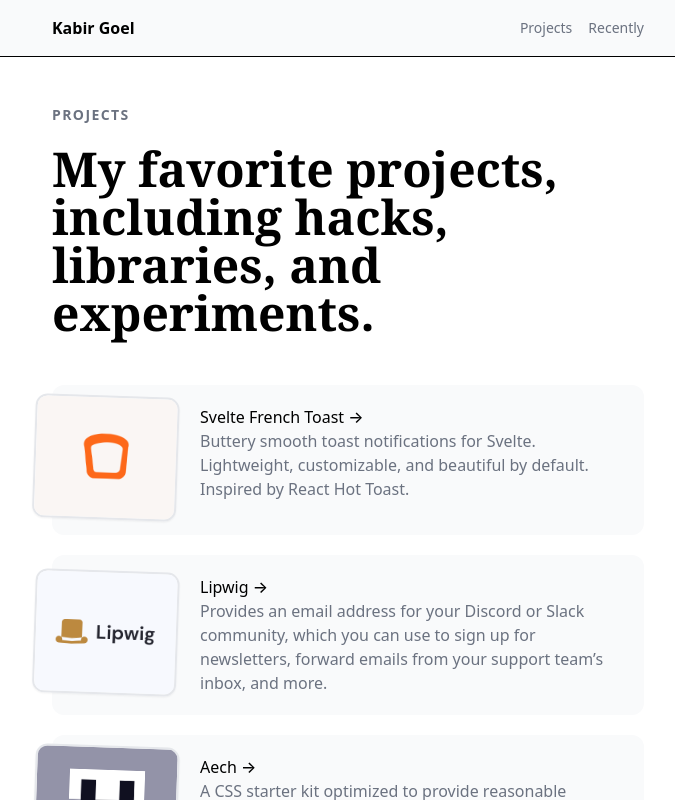
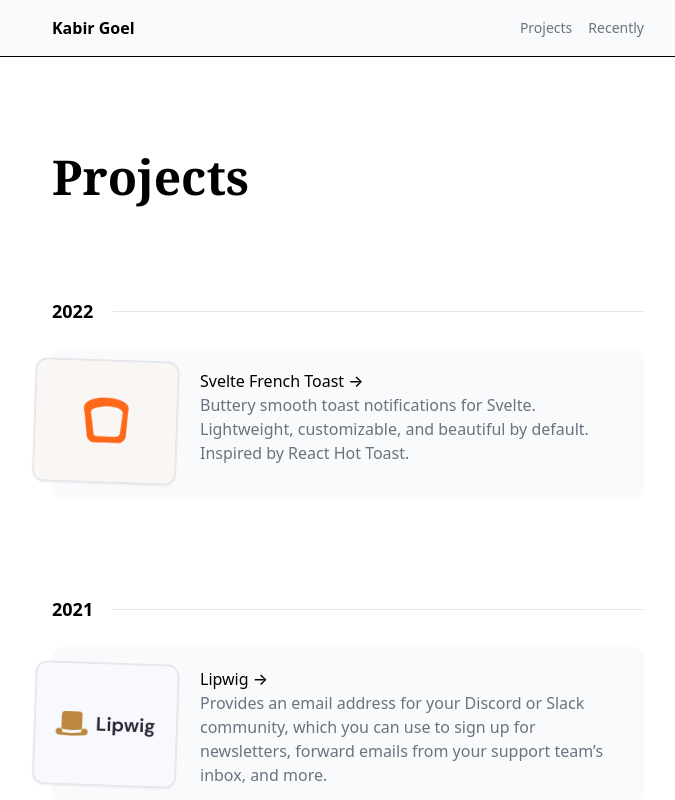
Before and after one commit to kbrgl/website, a Next.js app: page /projects in a window 1280 px wide. Shown: the top 800 px of the page, without its empty margins (292-967 px from the left). Built offline with nearby package versions, Linux system fonts and the light colour scheme; a web font is replaced by a local one.

Commit message:
Group projects by date

```diff
--- a/package.json
+++ b/package.json
@@ -15,6 +15,7 @@
     "formik": "^2.2.9",
     "framer-motion": "^6.3.6",
     "gray-matter": "^4.0.3",
+    "lodash": "^4.17.21",
     "next": "^12.1.6",
     "next-sitemap": "^2.5.28",
     "prismjs": "^1.28.0",
--- a/src/components/section-heading.js
+++ b/src/components/section-heading.js
@@ -1,3 +1,8 @@
 export default function SectionHeading({ children }) {
-  return <h2 className="text-lg font-medium">{children}</h2>;
+  return (
+    <h2 className="text-lg font-bold flex items-center space-x-5">
+      <span>{children}</span>
+      <span className="border-t flex-1" />
+    </h2>
+  );
 }
--- a/src/pages/projects.js
+++ b/src/pages/projects.js
@@ -1,29 +1,30 @@
+import _ from "lodash";
 import Layout from "../components/layout";
 import Container from "../components/container";
 import Project from "../components/project";
 import Header from "../components/header";
 import Title from "../components/title";
 import Footer from "../components/footer";
+import SectionHeading from "../components/section-heading";
 import parseDate from "../utils/parse-date";
-
 import projects from "../../content/projects.json";
 
-export default function Projects({ projects }) {
+export default function Projects({ projectsByYear, years }) {
   return (
     <Layout>
       <Header />
       <Container>
-        <p className="mt-12 mb-5 text-sm uppercase font-bold text-gray-500 tracking-widest">
-          Projects
-        </p>
-        <Title className="mb-12">
-          My favorite projects, including hacks, libraries, and experiments.
-        </Title>
-        <div className="gap-5 grid auto-rows-max grid-cols-1">
-          {projects.map((project) => (
-            <Project key={project.name} project={project} />
-          ))}
-        </div>
+        <Title className="my-24">Projects</Title>
+        {years.map((year) => (
+          <section className="mb-24 space-y-6" key={year}>
+            <SectionHeading>{year}</SectionHeading>
+            <div className="gap-8 grid auto-rows-max grid-cols-1">
+              {projectsByYear[year].map((project) => (
+                <Project key={project.name} project={project} />
+              ))}
+            </div>
+          </section>
+        ))}
         <div className="pt-10" />
       </Container>
       <Footer />
@@ -32,9 +33,15 @@ export default function Projects({ projects }) {
 }
 
 export function getStaticProps() {
+  const projectsByYear = _.groupBy(
+    projects.sort((a, b) => parseDate(b.date) - parseDate(a.date)),
+    (project) => parseDate(project.date).getUTCFullYear()
+  );
+  const years = Object.keys(projectsByYear).sort((a, b) => b - a);
   return {
     props: {
-      projects: projects.sort((a, b) => parseDate(b.date) - parseDate(a.date)),
+      projectsByYear,
+      years,
     },
   };
 }
```
